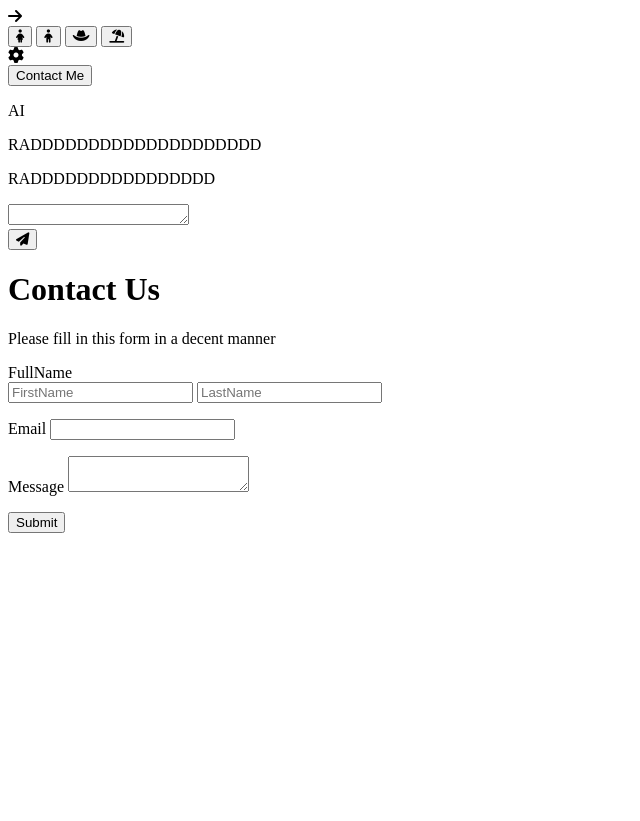
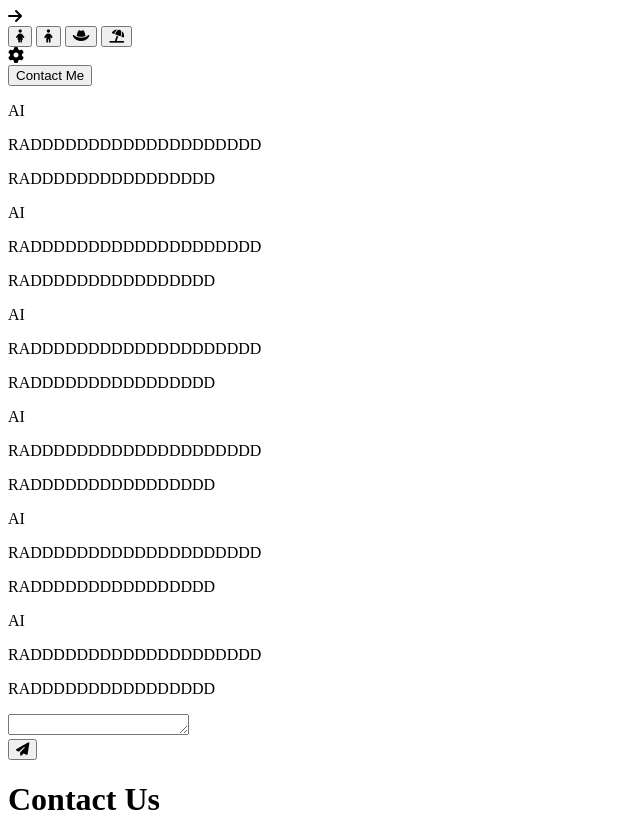
Before and after one commit to CreefordSanchez/talk-to-your-ai, a website with bundled scripts: page index.html in a window 1280 px wide. Shown: the top 821 px of the page, without its empty margins (0-640 px from the left). Before the commit the page ends 800 px from the top, so only its background shows below. Built offline with nearby package versions, Linux system fonts and the light colour scheme.

Commit message:
move-input-outside

```diff
--- a/assets/css/style.css
+++ b/assets/css/style.css
@@ -91,6 +91,7 @@ main {
   color: var(--app-white);
   overflow: auto;
   padding-top: 60px;
+  position: relative;
 }
 
 header {
@@ -115,7 +116,6 @@ header {
 .convertation {
   width: min(100% - 10px, 800px);
   margin-inline: auto;
-  position: relative;
   padding-bottom: calc(50px + 66px + 20px);
 }
 
@@ -163,21 +163,23 @@ header {
 }
 
 .input-container {
-  position: fixed;
-  bottom: 50px;
   display: flex;
   justify-content: center;
   z-index: 1;
-  width: min(100% - 10px, 800px);
   background-color: var(--app-gray);
   border-radius: 30px;
+  height: 72px;
+  bottom: 50px;
+  width: calc(100% - 80px - 30px);
+
+  position: fixed;
 }
 
 .input-prompt {
   background-color: #00000000;
   padding: 23px 25px;
   width: 100%;
-  display: flex;
+  display: none;
   gap: 15px;
 }
 
--- a/index.html
+++ b/index.html
@@ -60,6 +60,48 @@
               <p>RADDDDDDDDDDDDDDDD</p>
               <div class="icon user-icon"></div>
             </div>
+            <div class="ai-respond">
+              <div class="icon ai-icon">AI</div>
+              <p>RADDDDDDDDDDDDDDDDDDDD</p>
+            </div>
+            <div class="user-respond">
+              <p>RADDDDDDDDDDDDDDDD</p>
+              <div class="icon user-icon"></div>
+            </div>
+            <div class="ai-respond">
+              <div class="icon ai-icon">AI</div>
+              <p>RADDDDDDDDDDDDDDDDDDDD</p>
+            </div>
+            <div class="user-respond">
+              <p>RADDDDDDDDDDDDDDDD</p>
+              <div class="icon user-icon"></div>
+            </div>
+            <div class="ai-respond">
+              <div class="icon ai-icon">AI</div>
+              <p>RADDDDDDDDDDDDDDDDDDDD</p>
+            </div>
+            <div class="user-respond">
+              <p>RADDDDDDDDDDDDDDDD</p>
+              <div class="icon user-icon"></div>
+            </div>
+            <div class="ai-respond">
+              <div class="icon ai-icon">AI</div>
+              <p>RADDDDDDDDDDDDDDDDDDDD</p>
+            </div>
+            <div class="user-respond">
+              <p>RADDDDDDDDDDDDDDDD</p>
+              <div class="icon user-icon"></div>
+            </div>
+            <div class="ai-respond">
+              <div class="icon ai-icon">AI</div>
+              <p>RADDDDDDDDDDDDDDDDDDDD</p>
+            </div>
+            <div class="user-respond">
+              <p>RADDDDDDDDDDDDDDDD</p>
+              <div class="icon user-icon"></div>
+            </div>
+
+          </div>
         </div>
 
         <div class="input-container">
@@ -68,7 +110,6 @@
               <textarea rows="1" name="" id=""></textarea>
             </form>
             <button><i class="fa-solid fa-paper-plane"></i></button>
-            </div>
           </div>
         </div>
       </div>
```
Lines whose indentation alone changed are shown as unchanged.
